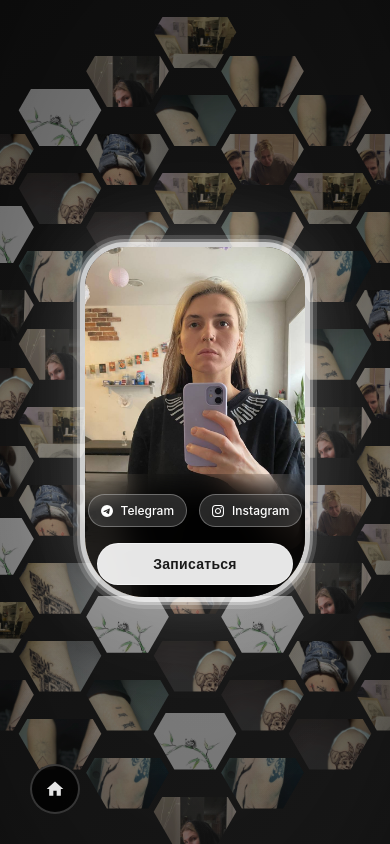
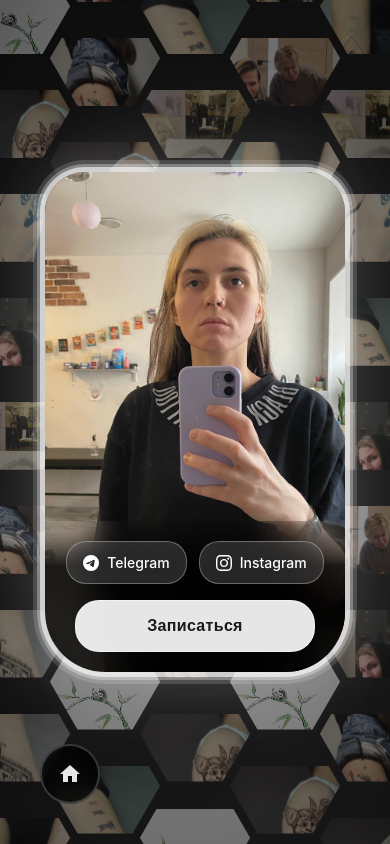
Before and after one commit to shumilovsergey/zhenshen-tattoo, a plain HTML site: page index.html in a window 390 px wide. Drawn offline with Linux system fonts and the light colour scheme; animation ran at ten frames a second.

```diff
--- a/index.html
+++ b/index.html
@@ -524,7 +524,7 @@
             transform: scale(1.1);
         }
 
-        @media (max-width: 768px) {
+        /* @media (max-width: 768px) {
             :root {
                 --mosaic-tile-size: 90px;
                 --viewfinder-width: 240px;
@@ -579,29 +579,10 @@
                 bottom: env(safe-area-inset-bottom, 20px);
             }
 
-            /* Avatar Profile Overlay mobile styles */
-            #avatar-bottom-bar {
-                padding: 30px 16px 16px 16px;
-            }
-
-            .avatar-social-icon {
-                padding: 10px 14px;
-                font-size: 13px;
-            }
-
-            .avatar-social-icon svg {
-                width: 14px;
-                height: 14px;
-            }
-
-            #avatar-booking-button {
-                font-size: 15px;
-                padding: 14px 28px;
-                max-width: 220px;
-            }
-        }
-
-        @media (max-width: 390px) {
+
+        } */
+
+        /* @media (max-width: 390px) {
             :root {
                 --viewfinder-width: 220px;
                 --viewfinder-height: 350px;
@@ -637,27 +618,8 @@
                 max-width: 160px;
             }
 
-            /* Avatar Profile Overlay extra small styles */
-            #avatar-bottom-bar {
-                padding: 20px 12px 12px 12px;
-            }
-
-            .avatar-social-icon {
-                padding: 8px 12px;
-                font-size: 12px;
-            }
-
-            .avatar-social-icon svg {
-                width: 12px;
-                height: 12px;
-            }
-
-            #avatar-booking-button {
-                font-size: 14px;
-                padding: 12px 24px;
-                max-width: 200px;
-            }
-        }
+
+        } */
 
         @media (prefers-reduced-motion: reduce) {
             * {
```
